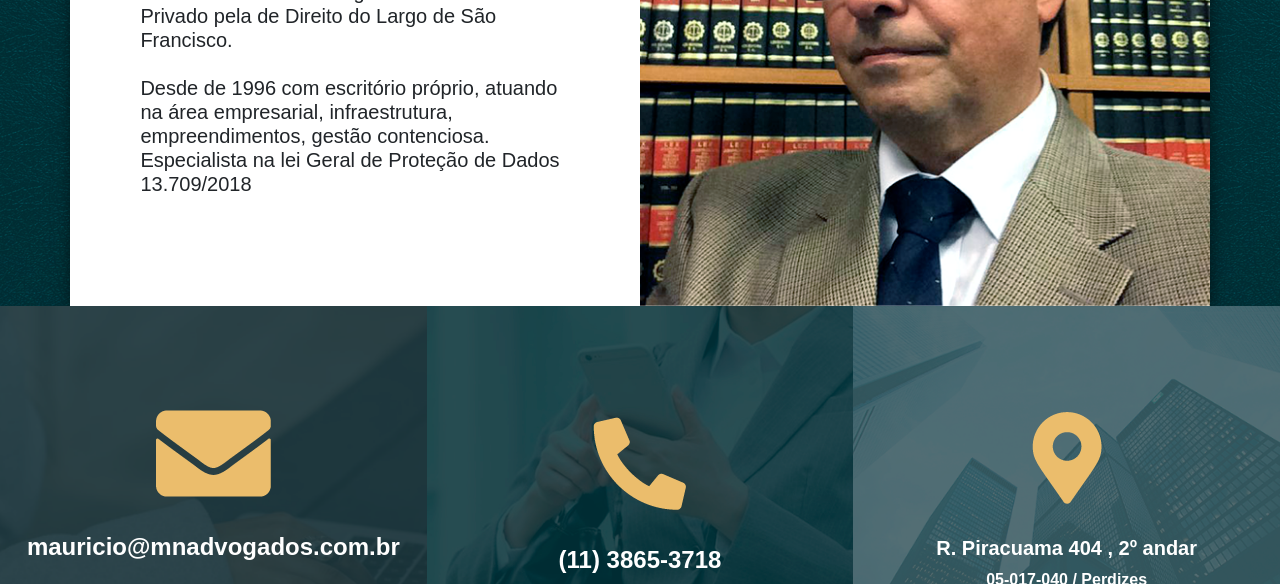
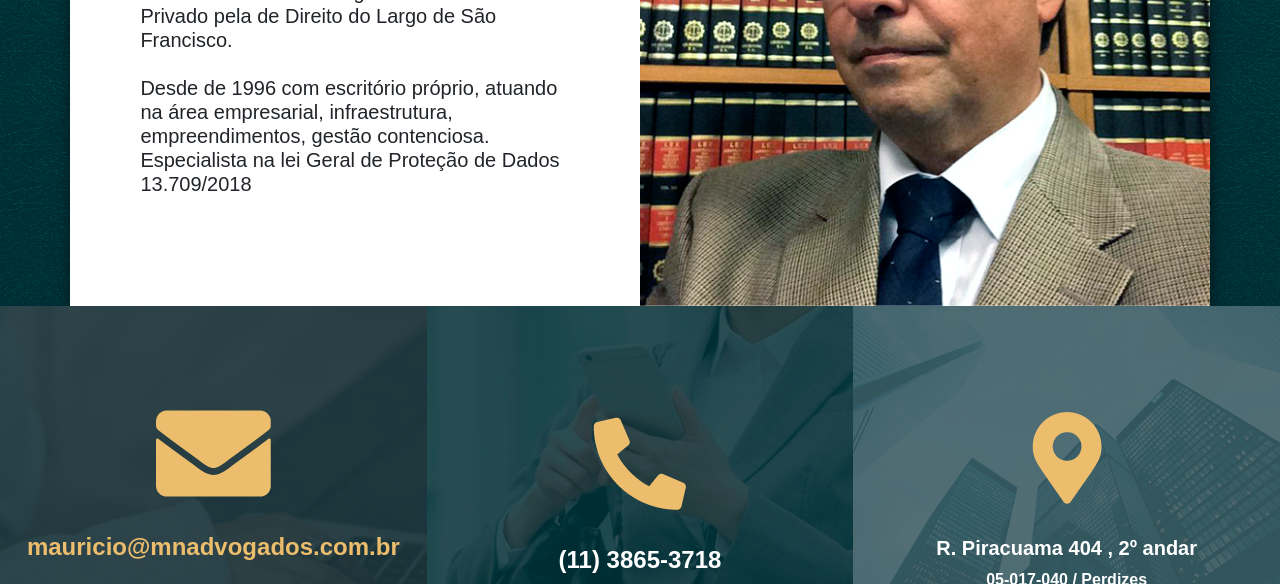
Before and after one commit to slarisz/site-nanartonis, a plain HTML site: page index.html in a window 1280 px wide. In both pictures the pointer is over the link "mauricio@mnadvogados.com.br". Shown: the part 1976-2560 px from the top of the page. Drawn offline with nearby package versions, Linux system fonts and the light colour scheme; a web font is replaced by a local one.

Commit message:
correção contato

```diff
--- a/public/css/style-index.css
+++ b/public/css/style-index.css
@@ -262,9 +262,6 @@ header {
 
 /* contato */
 
-#contato {
-  color: #fff;
-}
 
 #contato .bg-contatos {
   overflow: hidden;
@@ -282,6 +279,12 @@ header {
   text-decoration: none;
   color: #fff;
   font-weight: 600;
+  transition: 0.3s all;
+}
+
+#contato a:hover {
+  color: #ebbd6c;
+  transition: 0.5s all;
 }
 
 #email-bg {
@@ -315,6 +318,8 @@ header {
   flex-direction: column;
   justify-content: center;
 }
+
+
 
 .email-icon {
   font-size: clamp(0.8rem, 5vw, 1.5rem);
```
